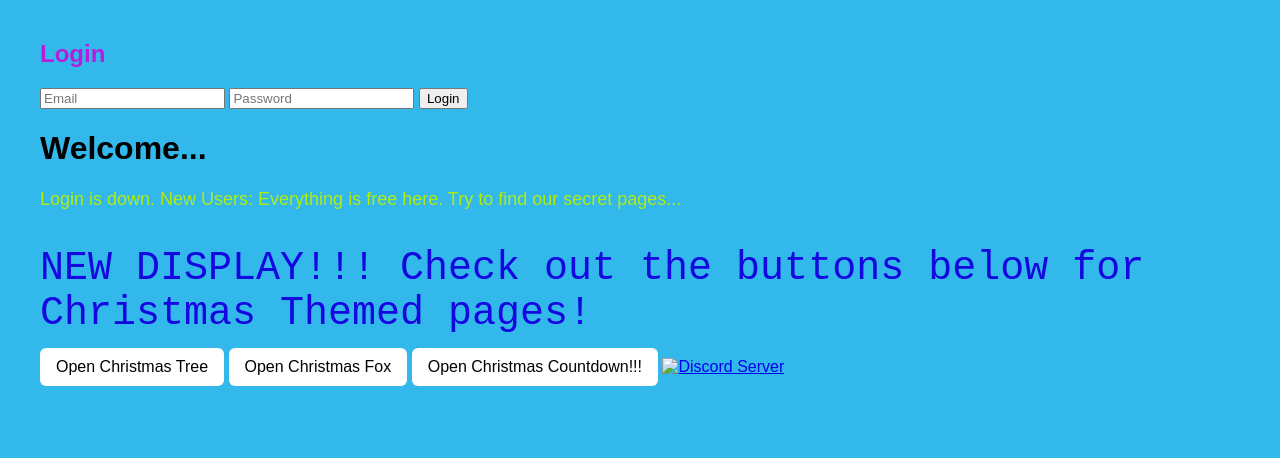
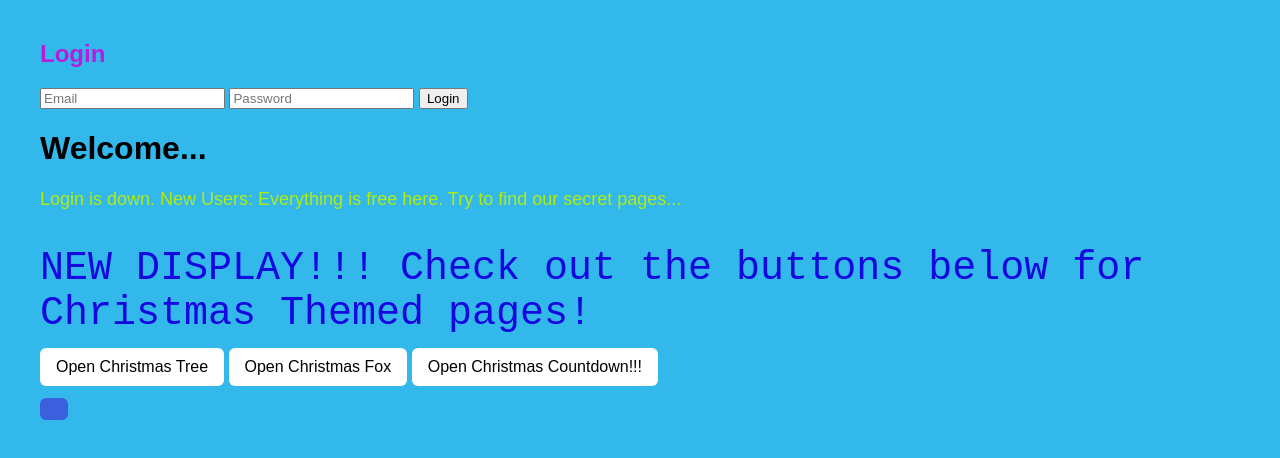
Before and after one commit to andrewchu1357/Secretwebsite, a plain HTML site: page index.html in a window 1280 px wide. Drawn offline with Linux system fonts and the light colour scheme.

Commit message:
Update index.html

```diff
--- a/index.html
+++ b/index.html
@@ -75,8 +75,11 @@
    style="display:inline-block;margin-top:12px;padding:10px 16px;background:#ffffff;color:#000;border-radius:6px;text-decoration:none;">
   Open Christmas Countdown!!!
 </a>
-
-<a href="https://discord.gg/MPFax5JgDg"><img src="discord.com" alt="Discord Server"/></a>
+<br>
+<a href="https://discord.gg/MPFax5JgDg"
+    class="btn"
+    style="display:inline-block;margin-top:12px;padding:11px 14px;background:#3c5fdd;color:#fff;border-radius:6px;text-decoration:none;">
+</a>
 <script async src="https://pagead2.googlesyndication.com/pagead/js/adsbygoogle.js?client=ca-pub-5539386725883908"
      crossorigin="anonymous"></script>
 
```
